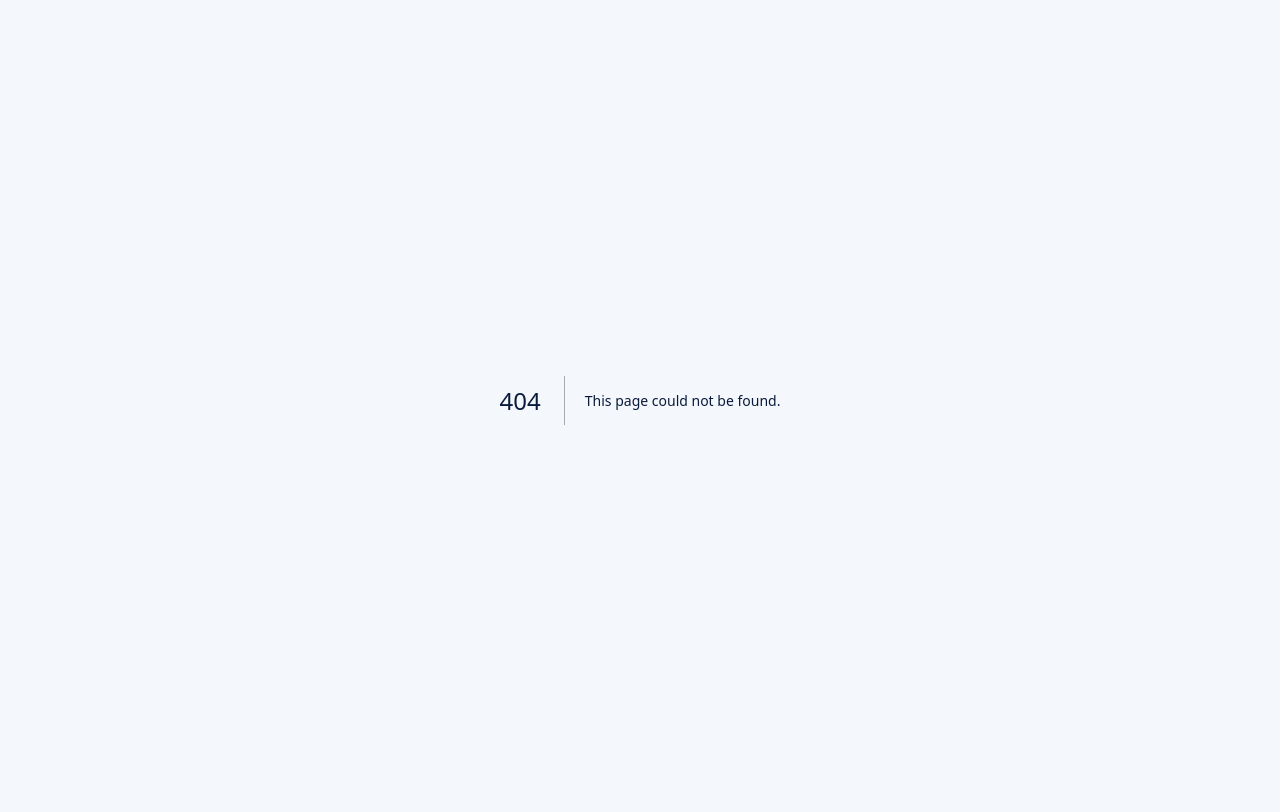
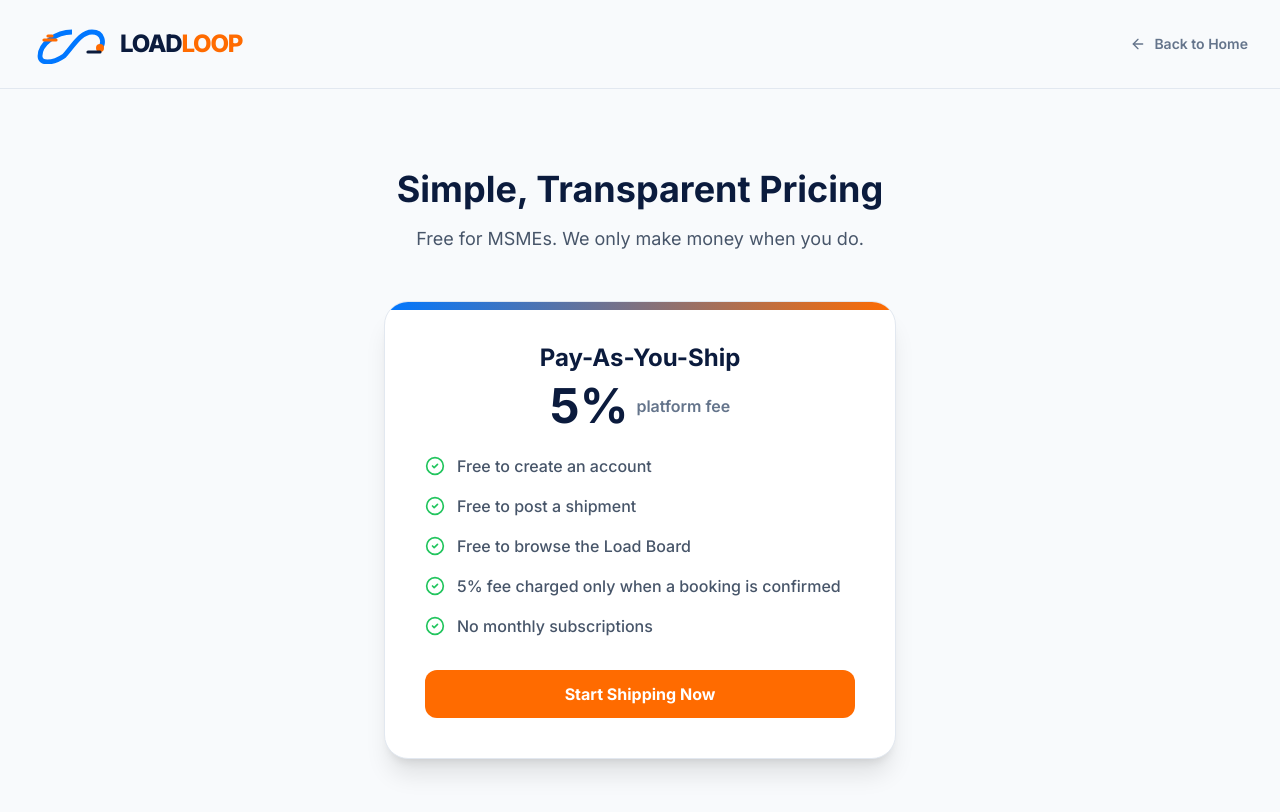
Before and after one commit to adiyel/loadloop-prototype, a Next.js app: page /pricing in a window 1280 px wide. Before the commit this address had no page. Shown: the top 812 px of the page. Built offline with nearby package versions, Linux system fonts and the light colour scheme.

Commit message:
Create page.tsx

```diff
--- /dev/null
+++ b/app/pricing/page.tsx
@@ -0,0 +1,39 @@
+import Link from "next/link";
+import Logo from "@/components/Logo";
+import { ArrowLeft, CheckCircle2 } from "lucide-react";
+
+export default function Pricing() {
+  return (
+    <div className="min-h-screen bg-slate-50">
+      <nav className="flex items-center justify-between px-8 py-6 max-w-7xl mx-auto border-b border-slate-200">
+        <Logo className="h-10" />
+        <Link href="/" className="flex items-center gap-2 text-sm font-semibold text-slate-500 hover:text-brand-navy transition">
+          <ArrowLeft size={16} /> Back to Home
+        </Link>
+      </nav>
+      <main className="max-w-3xl mx-auto px-8 py-20 text-center">
+        <h1 className="text-4xl font-bold text-brand-navy mb-4">Simple, Transparent Pricing</h1>
+        <p className="text-lg text-slate-600 mb-12">Free for MSMEs. We only make money when you do.</p>
+
+        <div className="bg-white p-10 rounded-3xl shadow-xl border border-slate-200 max-w-lg mx-auto relative overflow-hidden">
+          <div className="absolute top-0 left-0 w-full h-2 bg-gradient-to-r from-brand-blue to-brand-orange"></div>
+          <h3 className="font-bold text-2xl mb-2 text-brand-navy">Pay-As-You-Ship</h3>
+          <div className="flex items-center justify-center gap-2 mb-6">
+            <span className="text-5xl font-bold text-brand-navy">5%</span>
+            <span className="text-slate-500 font-semibold">platform fee</span>
+          </div>
+          <ul className="space-y-4 text-left mb-8">
+            {["Free to create an account", "Free to post a shipment", "Free to browse the Load Board", "5% fee charged only when a booking is confirmed", "No monthly subscriptions"].map((item, i) => (
+              <li key={i} className="flex items-center gap-3 text-slate-600 font-medium">
+                <CheckCircle2 className="text-green-500 shrink-0" size={20} /> {item}
+              </li>
+            ))}
+          </ul>
+          <Link href="/dashboard" className="block w-full bg-brand-orange text-white py-3 rounded-xl font-bold hover:bg-orange-600 transition">
+            Start Shipping Now
+          </Link>
+        </div>
+      </main>
+    </div>
+  );
+}
```
